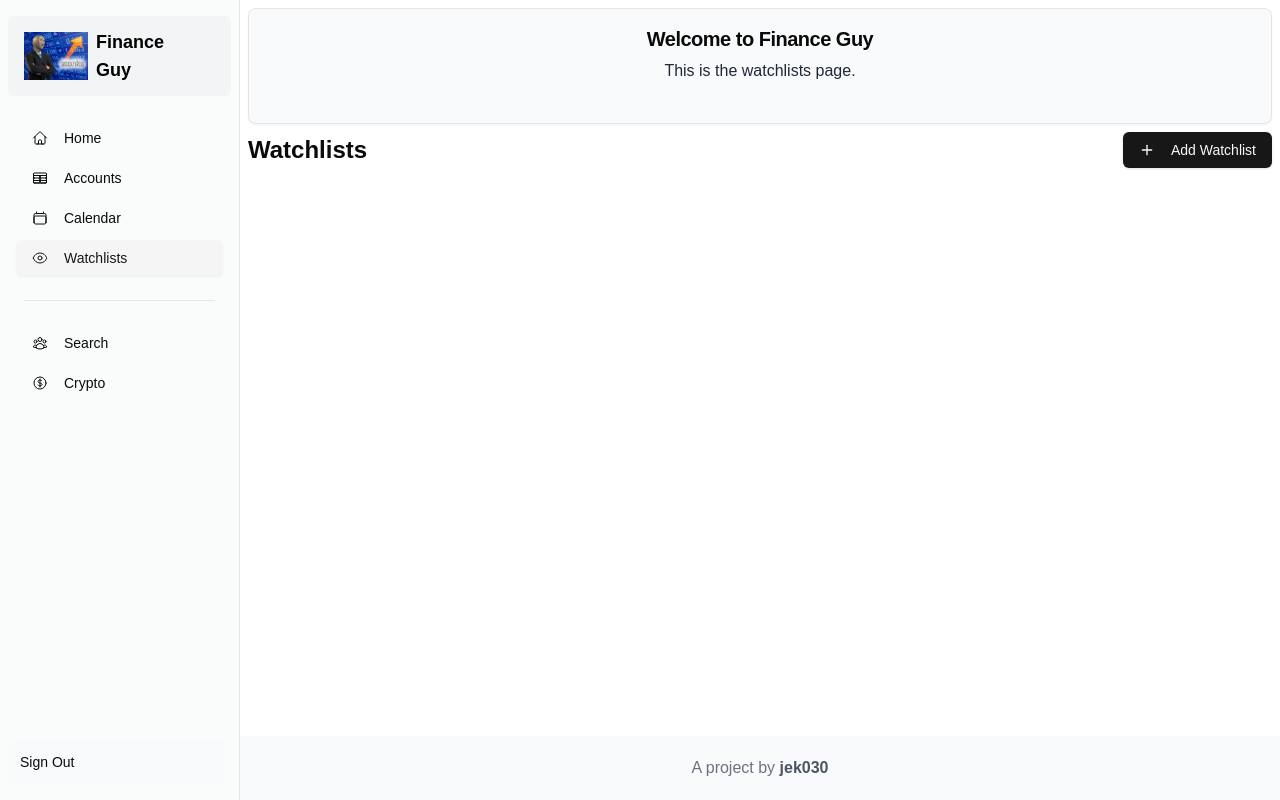
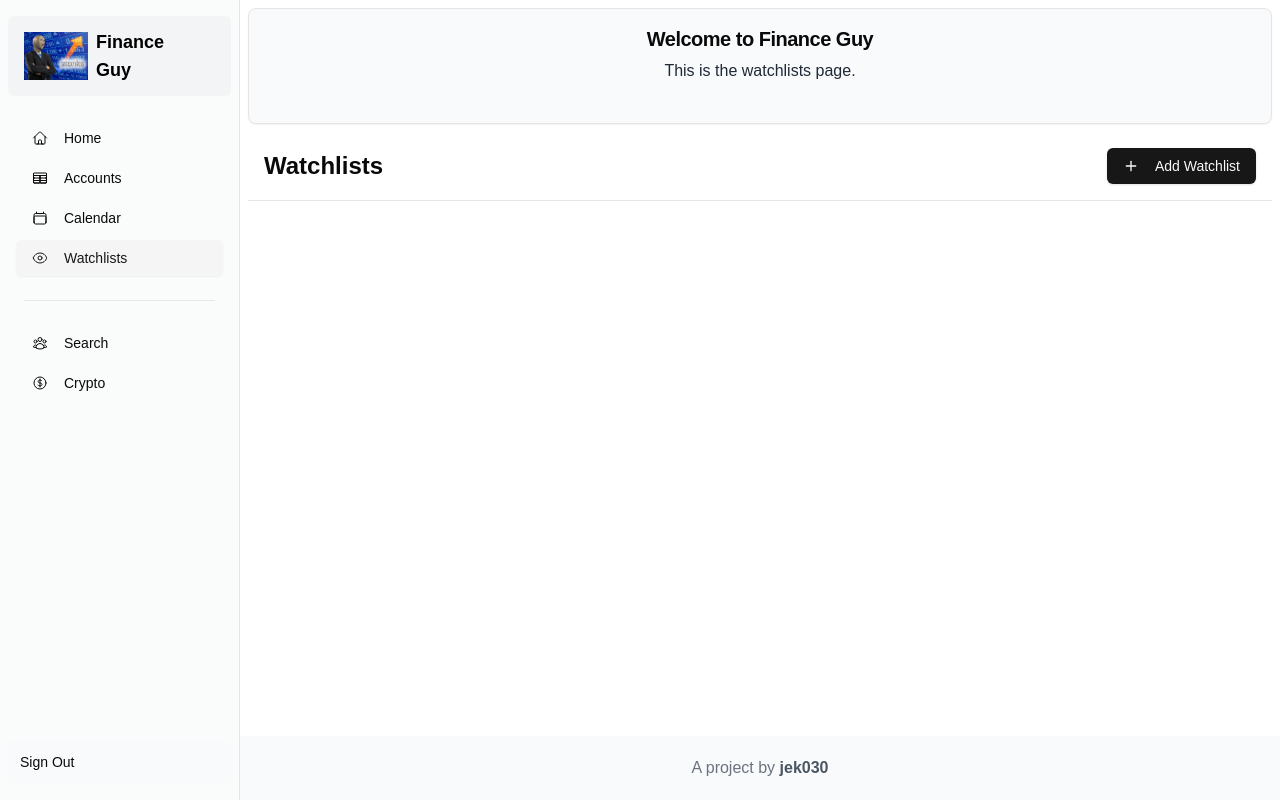
Before and after one commit to jek030/schwabApiNextJs, a Next.js app: page /watchlists in a window 1280 px wide. Built offline with nearby package versions, Linux system fonts and the light colour scheme.

Commit message:
fixed sticky watchlist component

```diff
--- /dev/null
+++ b/app/components/WatchlistHeader.tsx
@@ -0,0 +1,21 @@
+import { Button } from '@/app/ui/button';
+import { Plus } from 'lucide-react';
+
+interface WatchlistHeaderProps {
+  onAddWatchlist: () => void;
+}
+
+export default function WatchlistHeader({ onAddWatchlist }: WatchlistHeaderProps) {
+  return (
+    <div className="bg-background py-4 border-b">
+      <div className="container mx-auto px-4">
+        <div className="flex justify-between items-center">
+          <h1 className="text-2xl font-bold">Watchlists</h1>
+          <Button onClick={onAddWatchlist}>
+            <Plus className="mr-2 h-4 w-4" /> Add Watchlist
+          </Button>
+        </div>
+      </div>
+    </div>
+  );
+}
--- a/app/watchlists/page.tsx
+++ b/app/watchlists/page.tsx
@@ -10,6 +10,7 @@ import PageHeader from '../components/PageHeader';
 import { ColumnDef } from "@tanstack/react-table";
 import { Ticker } from '../lib/utils';
 import Link from 'next/link';
+import WatchlistHeader from '../components/WatchlistHeader';
 
 
 interface WatchlistCard {
@@ -253,14 +254,9 @@ export default function WatchlistPage() {
       </div>
 
       <main className="flex flex-col gap-8">
-        <div >
-          <div className="sticky top-0 z-10 flex justify-between items-center mb-4 pb-4">
-            <h1 className="text-2xl font-bold">Watchlists</h1>
-            <Button onClick={addWatchlist} className="ml-auto">
-              <Plus className="mr-2 h-4 w-4" /> Add Watchlist
-            </Button>
-          </div>
+        <WatchlistHeader onAddWatchlist={addWatchlist} />
 
+        <div className="container mx-auto px-4">
           <div className="grid grid-cols-1 md:grid-cols-2 lg:grid-cols-2 gap-4">
             {watchlists.map((watchlist) => (
               <Card key={watchlist.id} className="relative">
```
